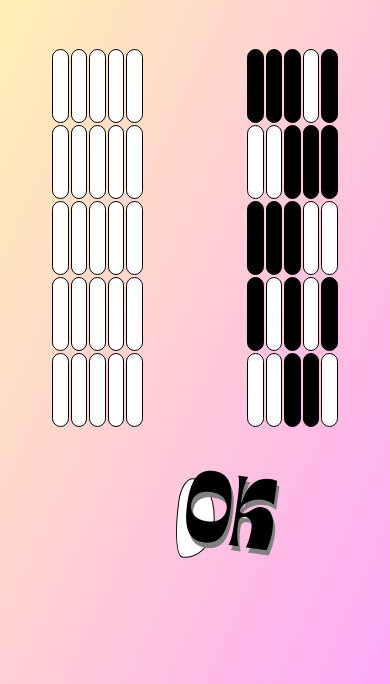
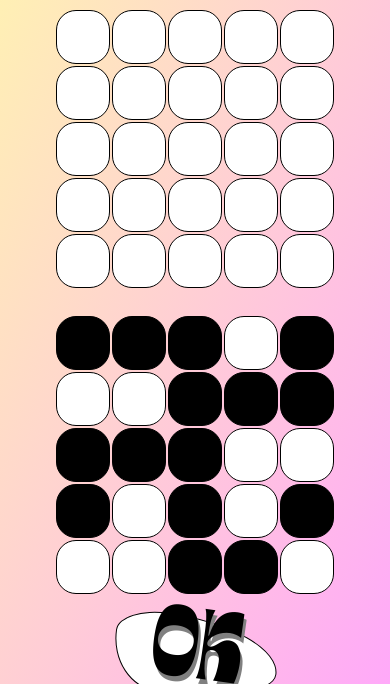
Before and after one commit to LucasGourmelon/Redo, a plain HTML site: page index.html in a window 390 px wide. Shown: the part 160-844 px from the top of the page. Drawn offline with Linux system fonts and the light colour scheme.

Commit message:
Responsive

```diff
--- a/css/style.css
+++ b/css/style.css
@@ -1,7 +1,3 @@
-:root {
-    --main-color: cornflowerblue;
-}
-
 @font-face {
     font-family: 'tan-moonlight';
     src: url('../fonts/tan-moonlight/tan_moonlight_display-webfont.woff2') format('woff2'),
@@ -37,7 +33,6 @@ html, body {
 h1{
     margin: 0;
     margin-top: 30px;
-    /* background-color: red; */
     text-align: center;
     height: 15vh;
     line-height: 15vh;
@@ -48,11 +43,15 @@ h1{
     display: flex;
     flex-direction: row;
     justify-content: center;
+    align-items: center;
 }
 
 table {
-    /* border-collapse: collapse; */
-    margin: 50px;
+    margin: 3%;
+    width: 25%;
+    max-width: 600px;
+    aspect-ratio: 1;
+    table-layout: fixed;
 }
 
 td {
@@ -61,6 +60,7 @@ td {
     width: 70px;
     height: 70px;
     text-align: center;
+    aspect-ratio: 1;
 }
 
 .active{
@@ -85,9 +85,10 @@ button{
 
 #submitButton{
     border-radius: 30% 70% 70% 30% / 30% 58% 42% 70%;
-    width: 10%;
+    width: 165px;
     height: 80px;
     font-size: 70px;
+    margin-top: 10px;
 }
 
 #submitButton:active{
@@ -120,3 +121,24 @@ dialog{
     background: linear-gradient(to bottom right, #FFF7AD,#FFA9F9);
     font-family: 'rushford';
 }
+
+@media screen and (max-width: 1013px) {
+    #tables{
+        flex-direction: column;
+    }
+
+    html,body{
+        overflow: auto;
+    }
+}
+
+@media screen and (max-width: 402px) {
+    td{
+        width: 50px;
+        height: 50px;
+    }
+
+    h1{
+        color: red;
+    }
+}
--- a/index.html
+++ b/index.html
@@ -5,6 +5,7 @@
     <meta name="viewport" content="width=device-width, initial-scale=1.0">
     <title>Redo</title>
     <link rel="stylesheet" href="css/style.css">
+    <link rel="shortcut icon" type="image/ico" href="img/favicon.ico"/>
 </head>
 <body>
     <h1>Redo</h1>
--- a/js/main.js
+++ b/js/main.js
@@ -12,6 +12,13 @@ document.addEventListener('DOMContentLoaded',function(){
         const clickedCell = e.target;
         switchState(clickedCell);
     })
+
+    document.addEventListener("keydown", function(event) {
+        // Vérifiez si la touche enfoncée est la touche Entrée (code 13)
+        if (event.key === "Enter" || event.keyCode === 13) {
+            verify();
+        }
+    });
 });
 
 function createRandomGameBoard(nbRows,nbCol){
```
Also changed, not shown: img/favicon.ico (added), img/favicon.png (added).
